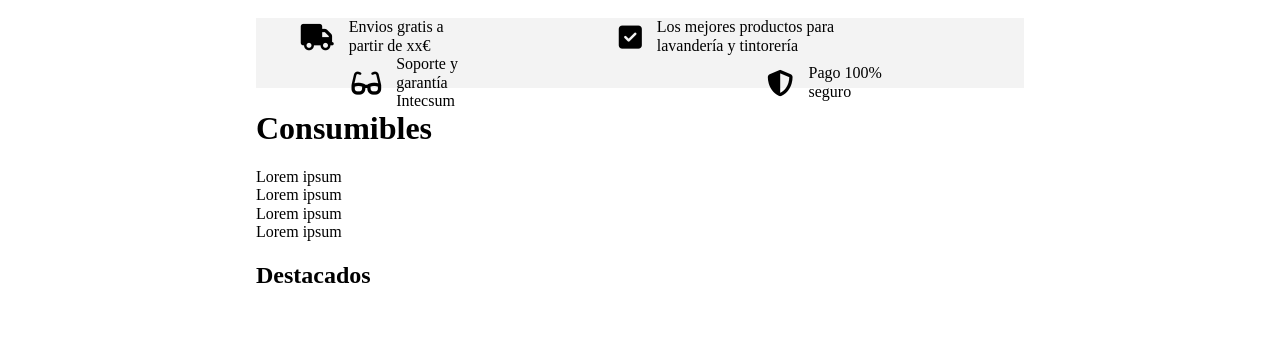
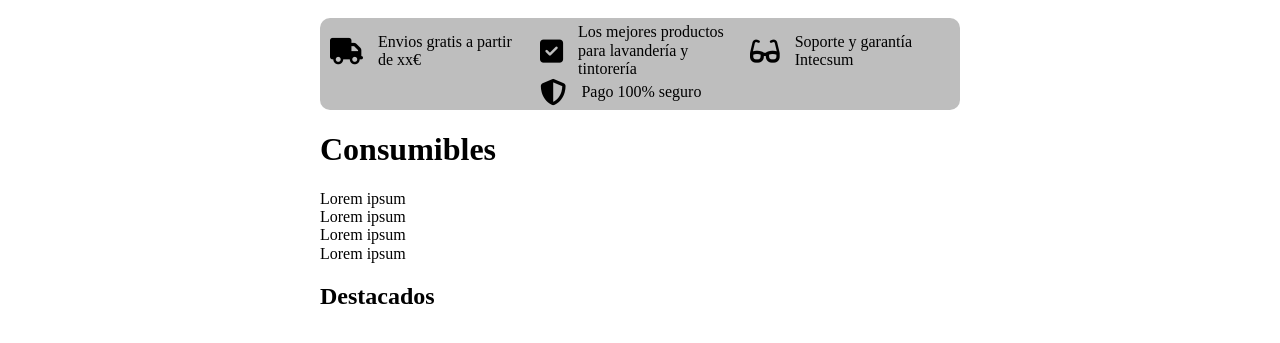
Before and after one commit to fparrarform/intecsum, a website: page index.html in a window 1280 px wide. Shown: the part 203-546 px from the top of the page. Drawn offline with nearby package versions, Linux system fonts and the light colour scheme; files that its build step writes are made by us from their sources.

Commit message:
vaya mañana

```diff
--- a/sass/components/_header.scss
+++ b/sass/components/_header.scss
@@ -4,6 +4,7 @@
 
 body{
     width: 100vw;
+
 }
 
 header{
@@ -84,6 +85,13 @@ header{
             margin: auto;
         }
     }
+
+    // #brand-message{
+    //     ul li{
+    //         justify-content: flex-start !important;
+    //     }
+    // }
+
     #user-area {
         min-width: 90px;
 
@@ -110,18 +118,23 @@ header{
 
  .brand-message{
      margin: 20px 0;
+     background-color: #BEBEBE;
+     padding: 5px;
+     border-radius: 10px;
      ul{
-         height: 70px;
-         background-color: $color__grey-light;
+         margin: auto;
+         height: auto;
          display: flex;
          flex-wrap: wrap;
          justify-content: space-between;
          li{
              display: flex;
+             width: 200px;
              align-items: center;
              margin: auto;
+
              span{
-                width: 50%;
+
              }
              .fas{
                 margin-right: 15px;
@@ -134,7 +147,7 @@ header{
 
 
  .wrapper-home{
-     width: 60%;
+     width: 50%;
      margin: auto;
  }
 
@@ -142,3 +155,28 @@ header{
      display: none;
 
  }
+
+
+//  #consumibles {
+//      height: 200px;
+
+//      article {
+//          height: 40px;
+//          background-color: red;
+//      }
+//      ul {
+//          display: flex;
+//          flex-wrap: wrap;
+//          flex-direction: column;
+//      }
+//      ul li{
+//          display: inline-block;
+//      }
+//  }
+
+
+.test {
+    display: flex;
+    flex-wrap: wrap;
+    flex-direction: column;
+}
```
